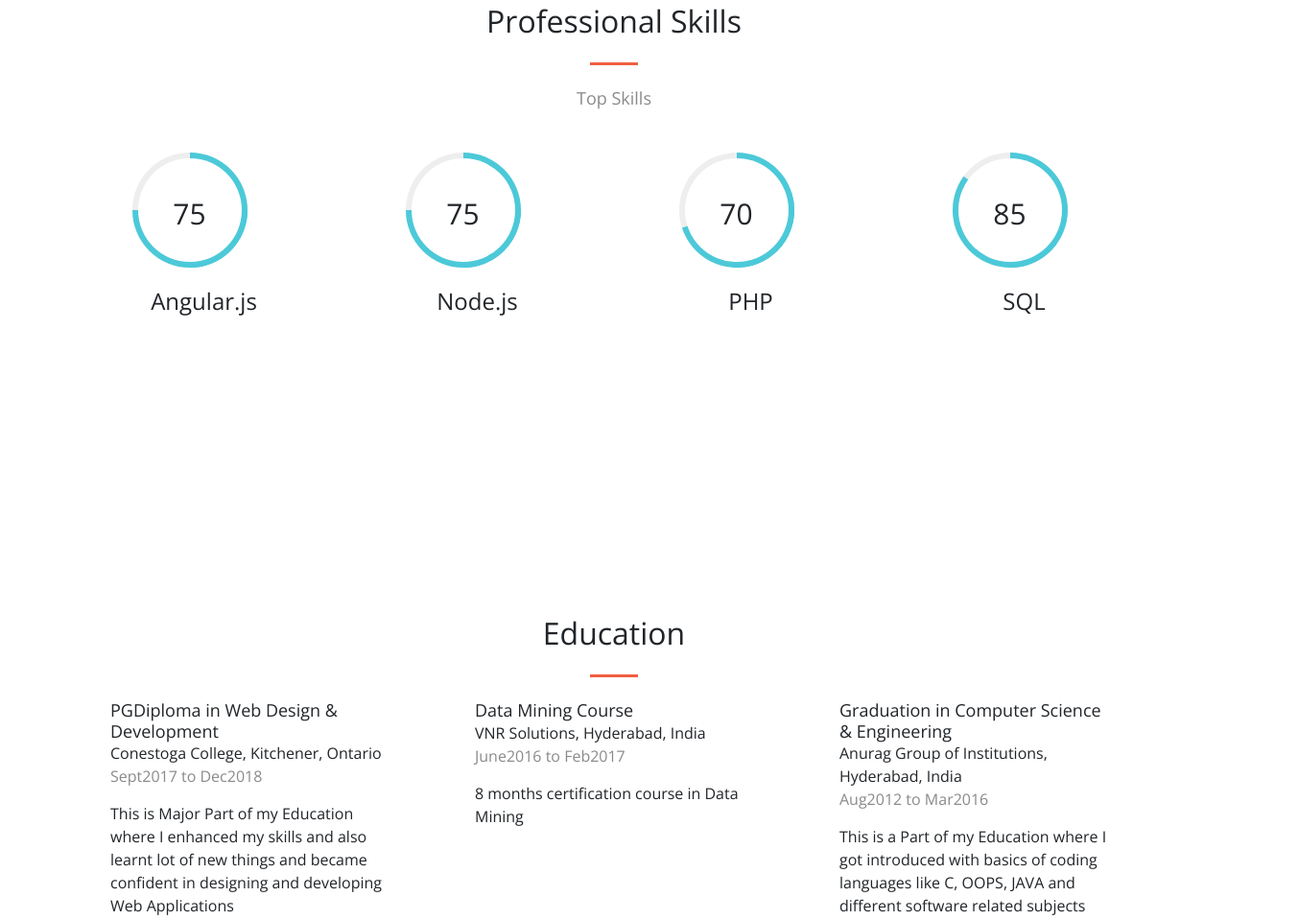
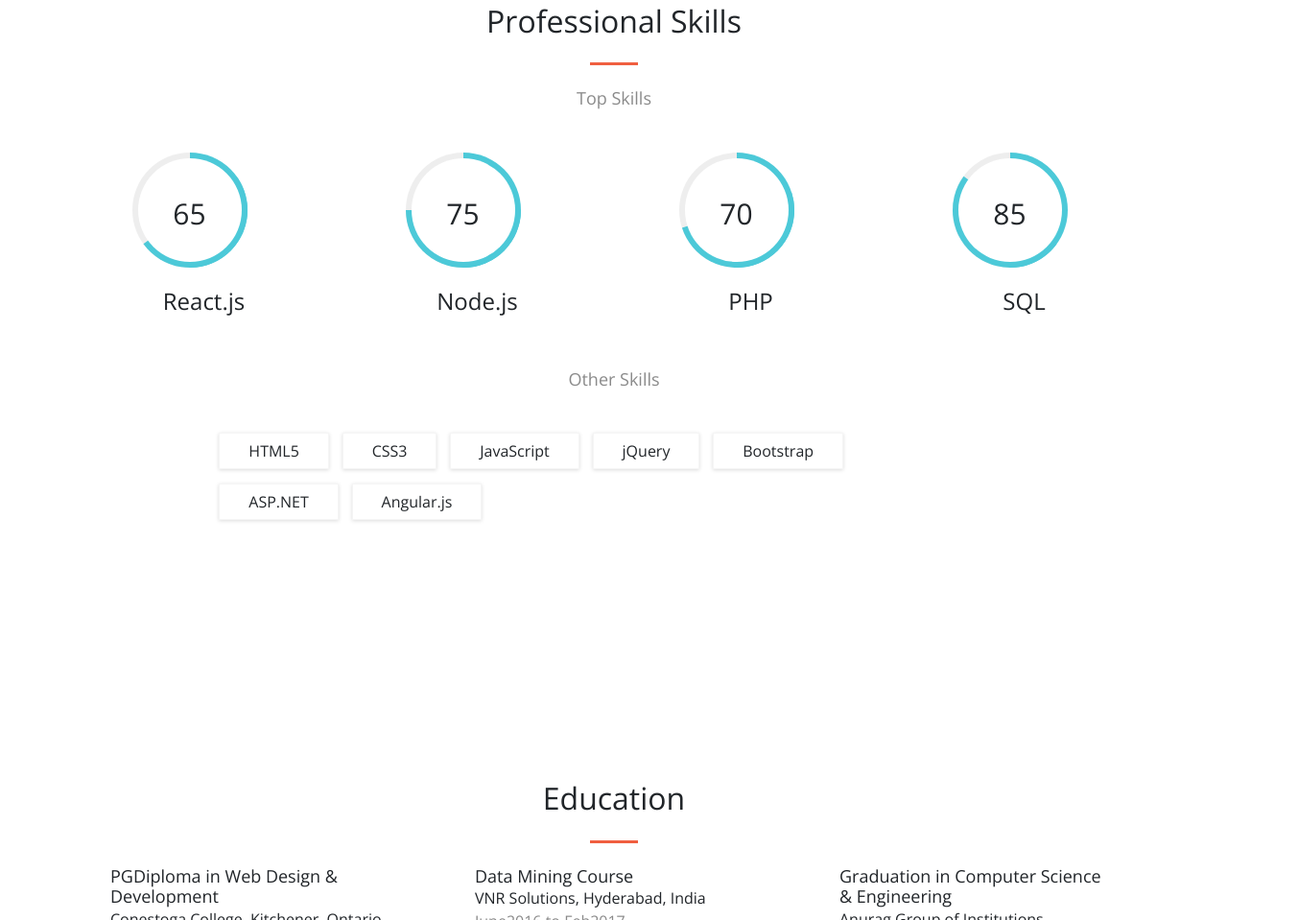
Before and after one commit to achyuthbatter/MyPortfolio, a website with bundled scripts: page index.html in a window 1280 px wide. Shown: the part 1400-2359 px from the top of the page at 96% size, 1353 px wide, since content can reach past the window. Built offline with nearby package versions, Linux system fonts and the light colour scheme.

Commit message:
skills update 8dec

```diff
--- a/index.html
+++ b/index.html
@@ -107,8 +107,8 @@
             <h4 class="subtitle">Top Skills</h4>
             <div class="row">
                 <div class="col-lg-3 col-md-6 text-center">
-                    <div class="pie" data-value="75"></div>
-                    <h4>Angular.js</h4>
+                    <div class="pie" data-value="65"></div>
+                    <h4>React.js</h4>
                 </div>
                 <div class="col-lg-3 col-md-6 text-center">
                     <div class="pie" data-value="75"></div>
@@ -124,20 +124,18 @@
                 </div>
             </div>
         </div>
-<!--
         <h4 class="subtitle">Other Skills</h4>
-        <div class="container d-flex align-items-center justify-content-center">
+        <div class="container offset-md-2  ">
             <span class="skill-tag">HTML5</span>
             <span class="skill-tag">CSS3</span>
             <span class="skill-tag">JavaScript</span>
             <span class="skill-tag">jQuery</span>
             <span class="skill-tag">Bootstrap</span>
         </div>
-        <div class="container d-flex align-items-center justify-content-center">
+        <div class="container offset-md-2">
             <span class="skill-tag">ASP.NET</span>
-            <span class="skill-tag">React.js</span>
+            <span class="skill-tag">Angular.js</span>
         </div>
--->
     </section>
 
     <section id="education">
```
